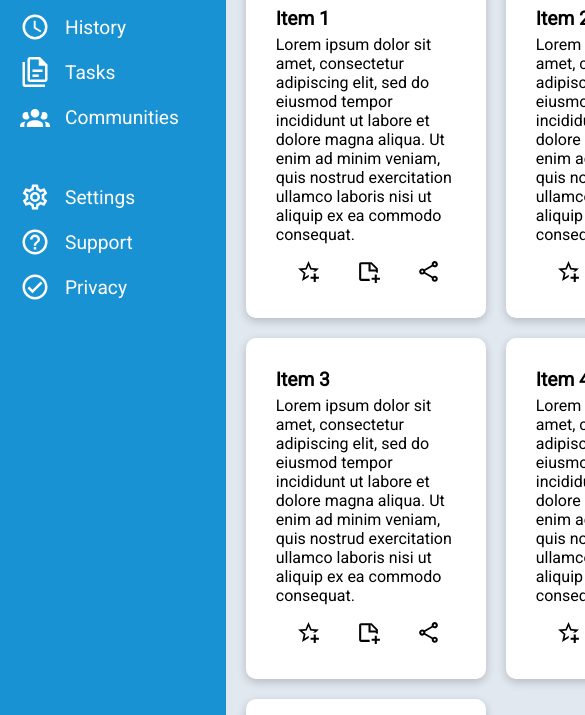
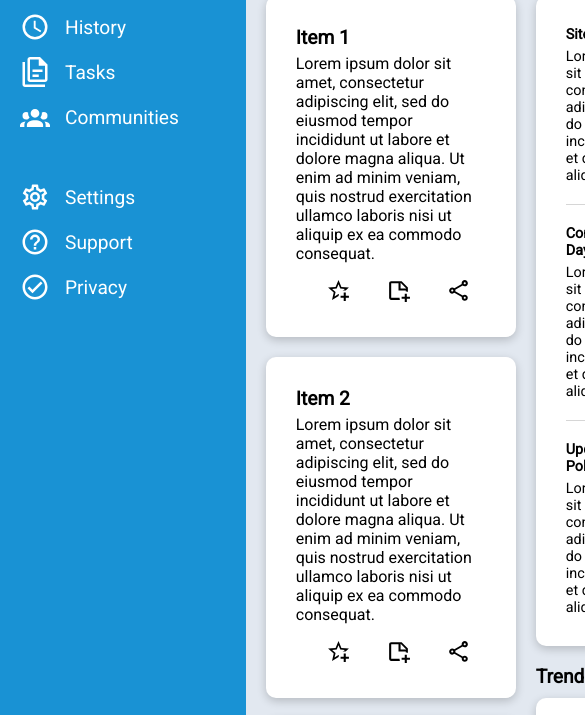
Before and after one commit to giuliorocca/admin_dashboard, a plain HTML site: page index.html in a window 390 px wide. Shown: the part 243-958 px from the top of the page, 585 px wide, since content can reach past the window. Drawn offline with Linux system fonts and the light colour scheme.

Commit message:
make layout more responsive

```diff
--- a/styles.css
+++ b/styles.css
@@ -32,7 +32,7 @@ a:active {
 
 .container {
     display: grid;
-    grid-template-columns: minmax(1fr, 270px) 1fr 1fr minmax(1fr, 200px);
+    grid-template-columns: auto auto auto auto;
     grid-template-rows: auto auto auto auto;
     grid-template-areas:
         "left_sidebar header header header"
@@ -64,6 +64,7 @@ a:active {
     background-color: #1992D4;
     color: white;
     font-size: 1.2rem;
+    padding-right: 20px;
 }
 
 .top_left_sidebar {
@@ -193,7 +194,7 @@ a:active {
 .cards_group {
     background-color: #E2E8F0;
     display: grid;
-    grid-template-columns: 1fr 1fr;
+    grid-template-columns: repeat(auto-fit, minmax(250px, 1fr));
     gap: 20px;
 }
 
```
